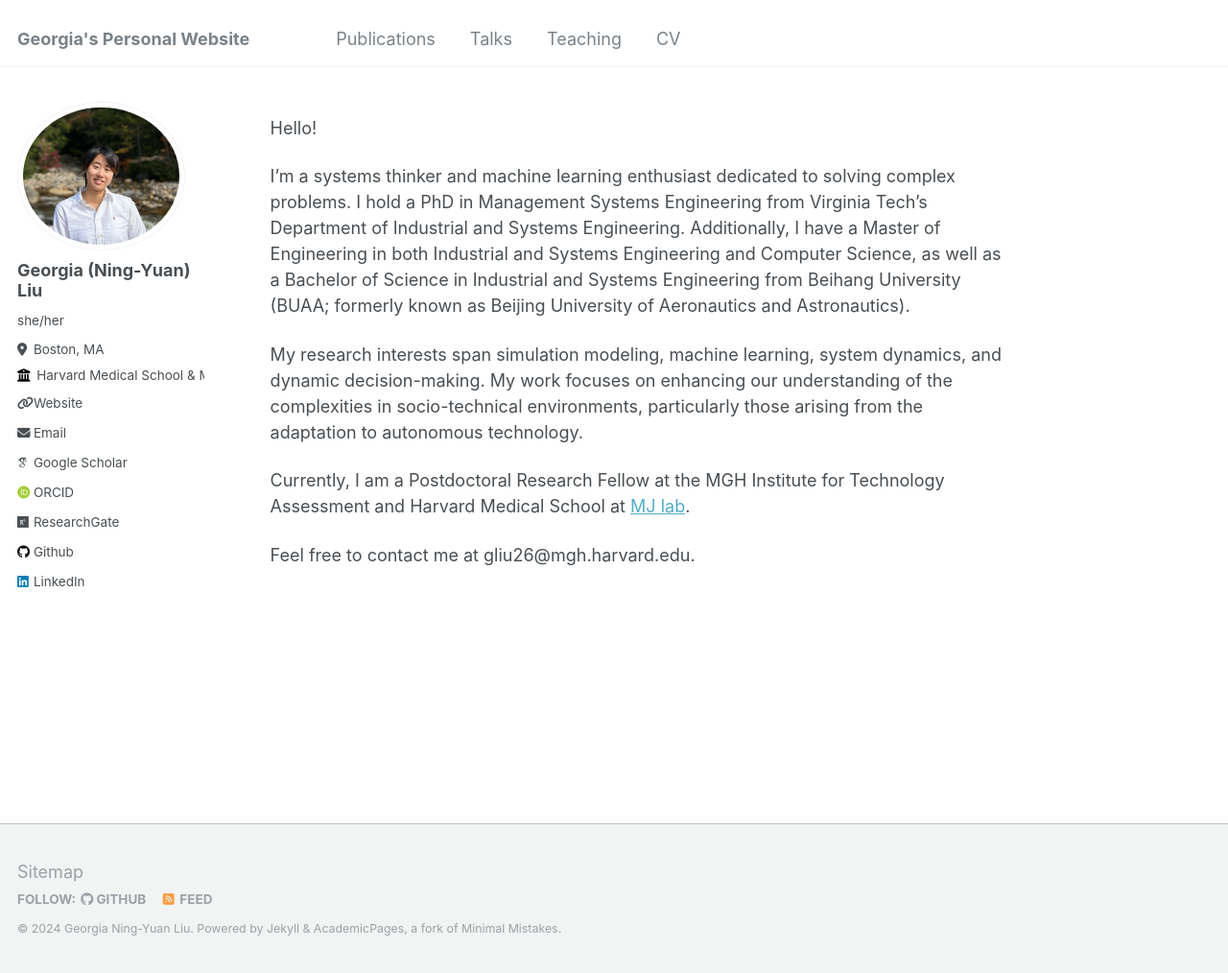
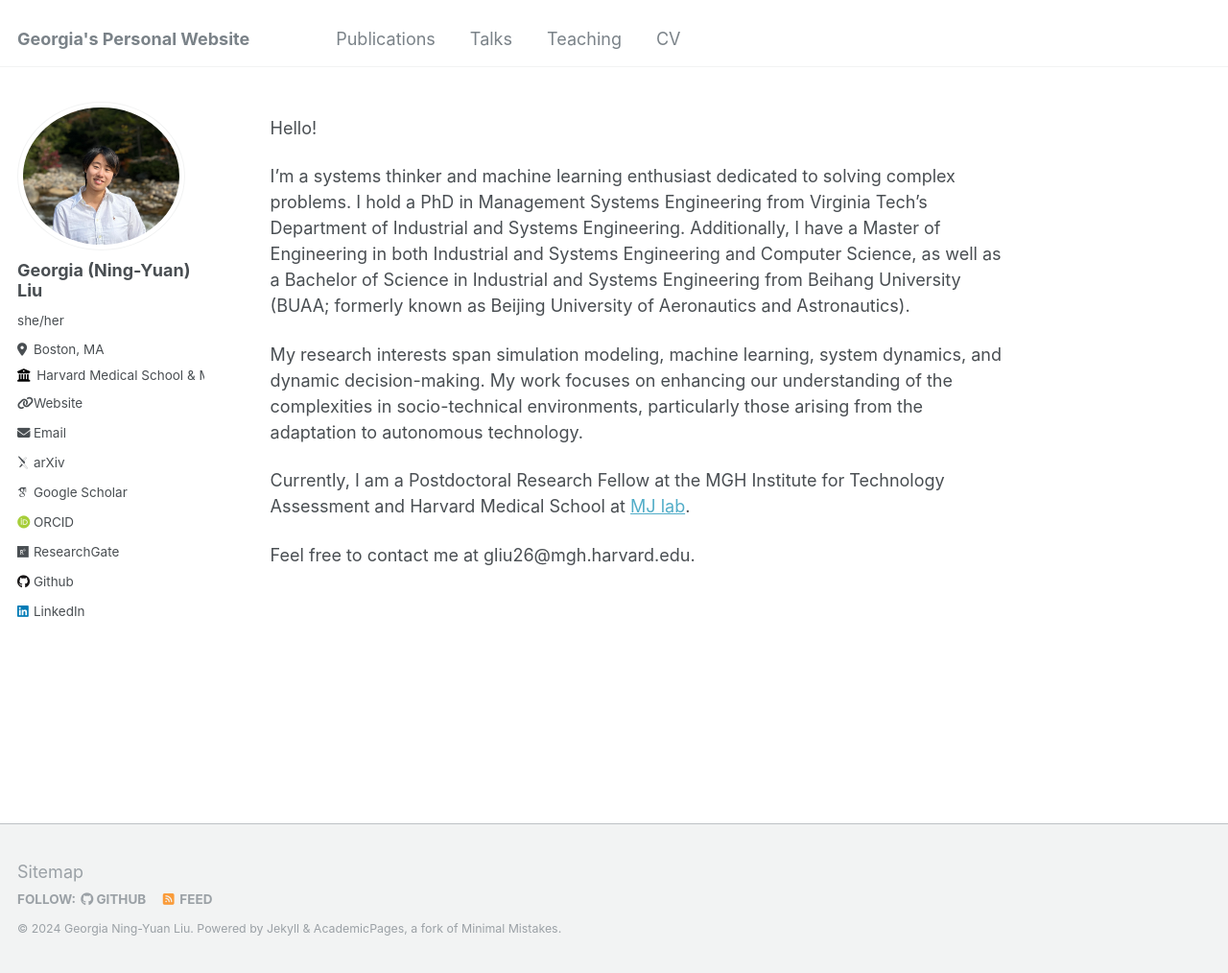
Before and after one commit to georgia-max/georgia-max.github.io, a Jekyll site: the page built from _pages/about.md, in a window 1280 px wide and 1014 px high. Shown: the whole window at 96% size. Built offline with Jekyll 4.4.1, drawn with Linux system fonts in a browser that asks for light colours; some web fonts are replaced.

Commit message:
Update _config.yml

```diff
--- a/_config.yml
+++ b/_config.yml
@@ -31,7 +31,7 @@ author:
   email            : gliu26@mgh.harvard.edu
 
   # Academic websites
-  ssrn            : "https://papers.ssrn.com/sol3/cf_dev/AbsByAuth.cfm?per_id=6702227"
+  arxiv            : "https://papers.ssrn.com/sol3/cf_dev/AbsByAuth.cfm?per_id=6702227"
   googlescholar    : "https://scholar.google.com/citations?user=X9l2k-IAAAAJ&hl=en"
   impactstory      : # URL
   orcid            : "http://orcid.org/yourorcidurl"
```
